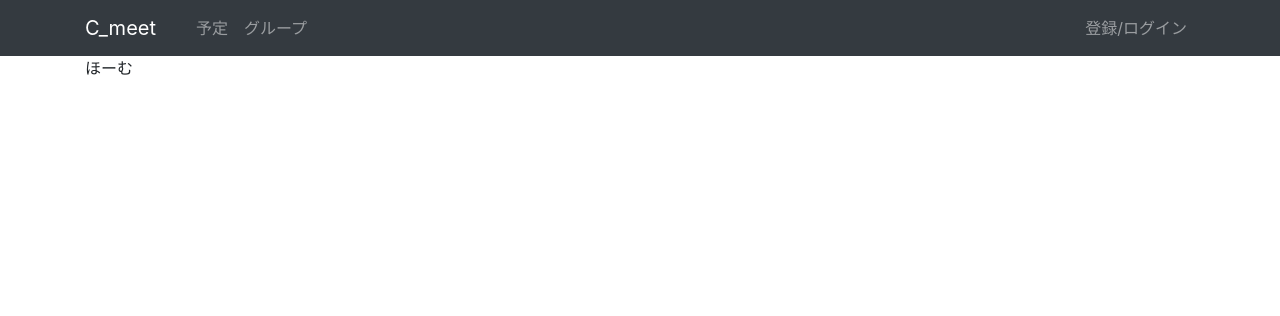
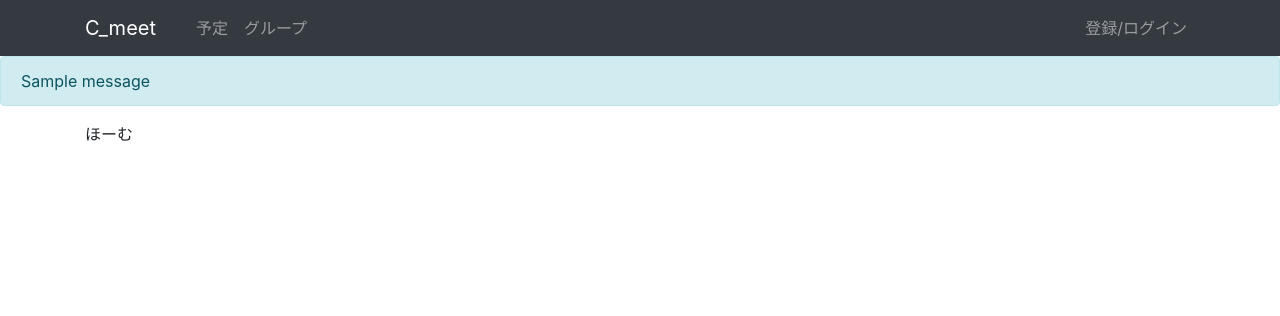
Before and after one commit to ecto0310/gpbl_2022_summer, a Flask app: page / in a window 1280 px wide. Shown: the top 316 px of the page. Run offline with Flask 2, Linux system fonts and the light colour scheme; tables that the repository leaves empty hold one stand-in row (values such as "Sample post"); one stand-in notice (Sample message) is shown; parts of the project's set-up code (start-up, migrations or seed data) failed here and were passed over; some libraries are stand-ins or nearby versions; some web fonts are replaced.

Commit message:
[add] message box

```diff
--- a/src/c_meet/templates/layout.html
+++ b/src/c_meet/templates/layout.html
@@ -7,7 +7,7 @@
     <link rel=stylesheet href="{{ url_for('static', filename='css/style.css') }}">
     <link rel=stylesheet href="{{ url_for('static', filename='css/profile.css') }}">
     <link rel="stylesheet" href="https://fonts.googleapis.com/earlyaccess/mplus1p.css"
-    integrity="sha384-JbFr/6j+NHPTATCGJP1k33i0Og/hfzz33Vd2+3kbf3QxJzRLP1lIJNbCuDYqzU2W" crossorigin="anonymous">
+        integrity="sha384-JbFr/6j+NHPTATCGJP1k33i0Og/hfzz33Vd2+3kbf3QxJzRLP1lIJNbCuDYqzU2W" crossorigin="anonymous">
     <script src="https://code.jquery.com/jquery-3.3.1.slim.min.js"
         integrity="sha384-q8i/X+965DzO0rT7abK41JStQIAqVgRVzpbzo5smXKp4YfRvH+8abtTE1Pi6jizo"
         crossorigin="anonymous"></script>
@@ -61,6 +61,11 @@
             </div>
         </div>
     </nav>
+    {% for message in get_flashed_messages() %}
+    <div class="alert alert-info" role="alert">
+        {{ message }}
+    </div>
+    {% endfor %}
     <div class="container">
         {% block body %}{% endblock %}
     </div>
```
